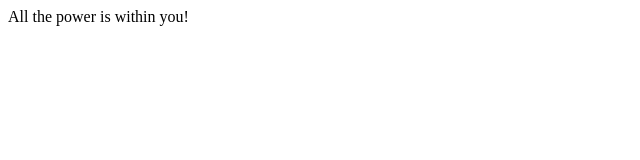
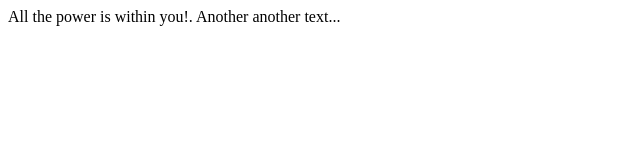
Before and after one commit to sandeep-raul/firstgitrepo, a plain HTML site: page index.html in a window 1280 px wide. Shown: the whole page, without its empty margins (0-640 px from the left). Drawn offline with Linux system fonts and the light colour scheme.

Commit message:
Completed first file

```diff
--- a/index.html
+++ b/index.html
@@ -1,5 +1,5 @@
 <html>
 <body
-<h1> All the power is within you! </h1>
+<h1> All the power is within you!. Another another text... </h1>
 </body>
 </html>
```
